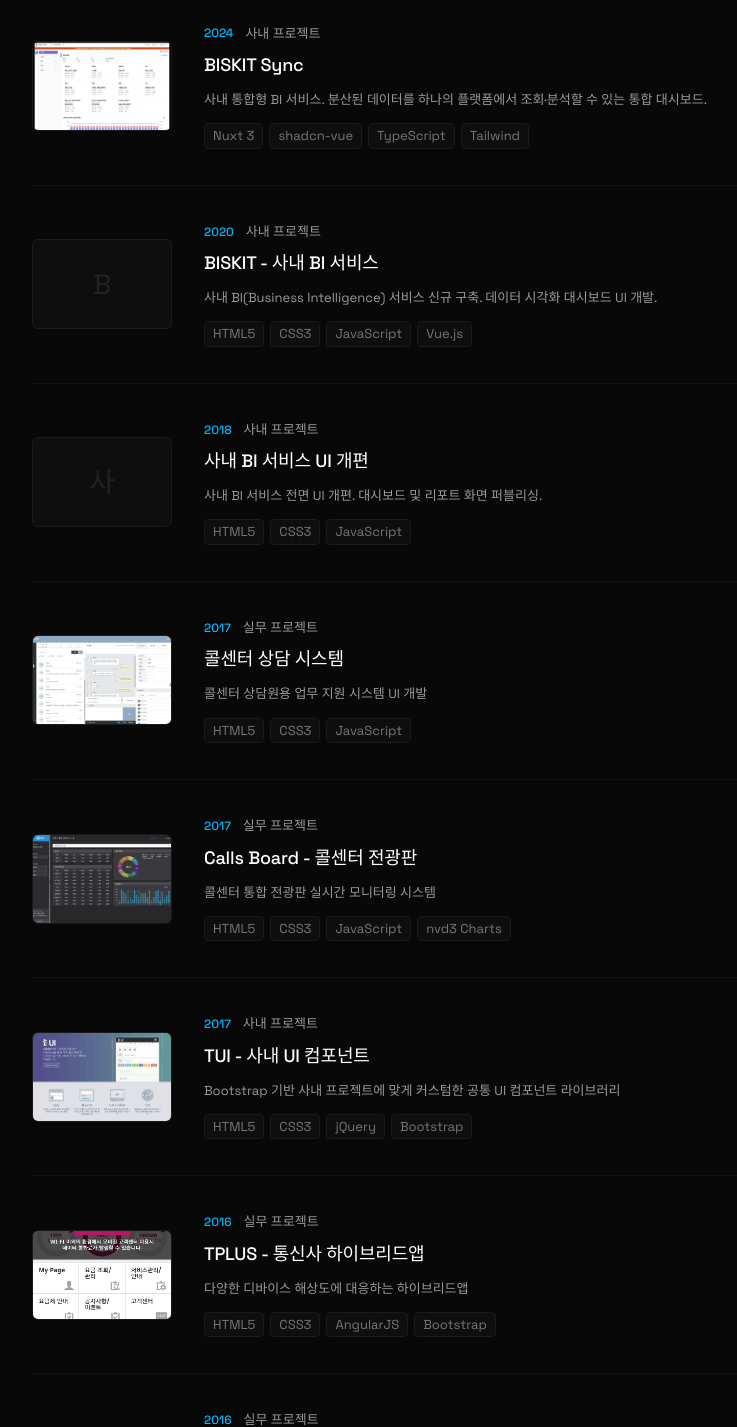
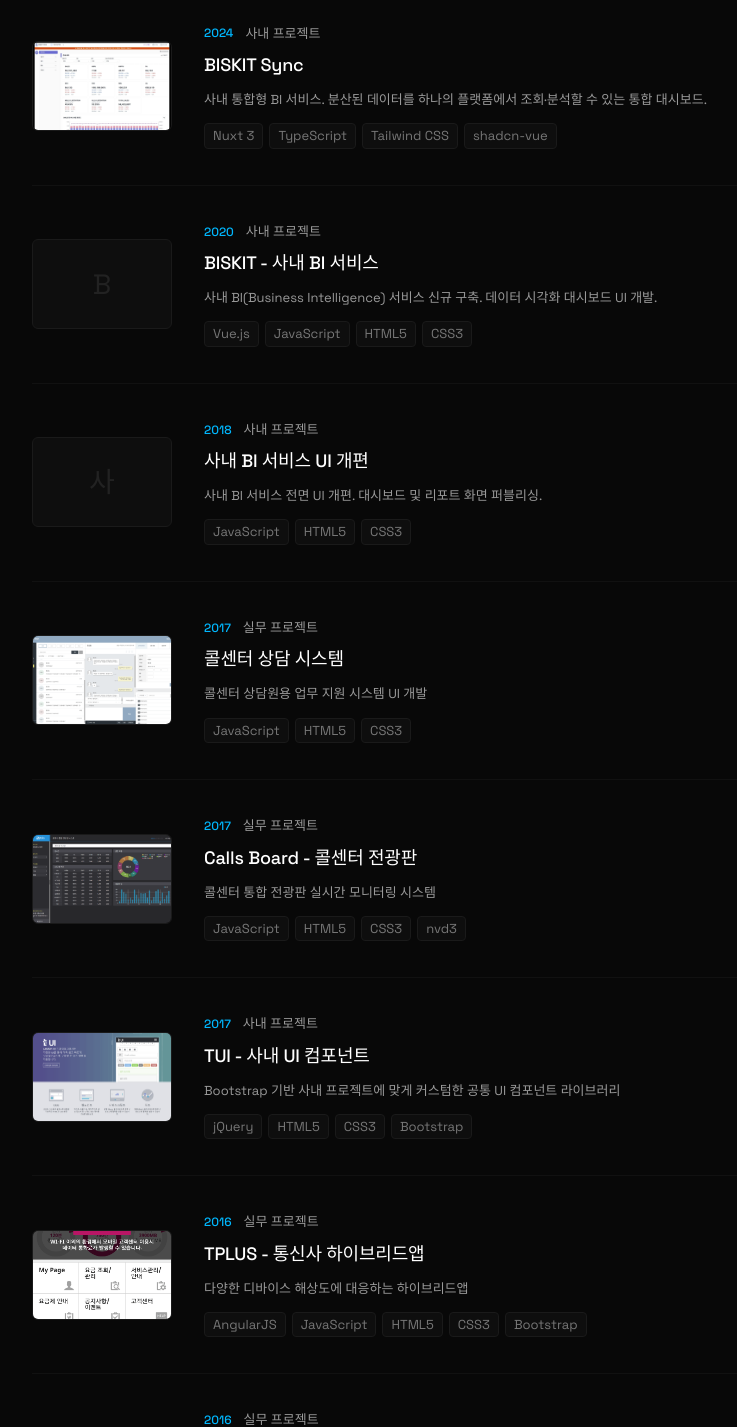
Before and after one commit to idisgh/portfolio, a Nuxt app: page /work in a window 1280 px wide. Shown: the part 1920-3347 px from the top of the page, without its empty margins (88-825 px from the left). Built offline with nearby package versions, Linux system fonts and the light colour scheme; a web font is replaced by a local one.

Commit message:
chore(data): 기술 태그 표기 통일, 툴 항목 추가, airang Storybook 태그, Preview 버튼 텍스트 변경

```diff
--- a/app/data/portfolio.ts
+++ b/app/data/portfolio.ts
@@ -47,7 +47,7 @@
 export const skills = {
   markup: ['HTML5', 'CSS3 (SCSS)', 'Tailwind CSS', 'Responsive Web', 'Web Accessibility'],
   frontend: ['JavaScript (ES6+)', 'TypeScript', 'Vue.js', 'Nuxt.js', 'jQuery'],
-  tools: ['Git', 'Figma', 'Zeplin', 'Shadcn-vue', 'ECharts'],
+  tools: ['Git', 'GitLab', 'Figma', 'Zeplin', 'Shadcn-vue', 'Highcharts', 'ECharts'],
 }
 
 export const projects = [
@@ -58,7 +58,7 @@
     year: 2026,
     type: '개인 프로젝트',
     role: 'UI 기획 및 개발',
-    tech: ['Vue3', 'Nuxt', 'TypeScript', 'Tailwind', 'Supabase'],
+    tech: ['Nuxt 3', 'TypeScript', 'Tailwind CSS', 'Supabase', 'Storybook'],
     desc: '한국어 AI 도구 검색·비교 플랫폼. 130개 이상의 도구, 12개 카테고리. 자율 큐레이션 에이전트 시스템으로 매일 자동 업데이트.',
     thumb: '/images/img_po_airang.jpg',
     link: 'https://airang-nine.vercel.app/',
@@ -70,7 +70,7 @@
     year: 2026,
     type: '개인 프로젝트',
     role: 'UI 기획 및 개발',
-    tech: ['Nuxt 3', 'Tailwind', 'yahoo-finance2'],
+    tech: ['Nuxt 3', 'TypeScript', 'Tailwind CSS', 'Yahoo Finance API'],
     desc: '추천 종목의 추천일 대비 실시간 수익률 추적 대시보드.',
     thumb: '/images/img_po_stock.png',
     link: 'https://stock-tracker-steel-phi.vercel.app/',
@@ -82,7 +82,7 @@
     year: 2026,
     type: '사내 프로젝트',
     role: 'UI 기획 및 개발',
-    tech: ['Nuxt 3', 'Tailwind', 'TypeScript', 'Jira API'],
+    tech: ['Nuxt 3', 'TypeScript', 'Tailwind CSS', 'Jira API'],
     desc: 'Jira 티켓 기반 권한 관리 POC. 게임별 권한 등급 설정, 일괄 부여, Slack 알림, Jira 댓글 자동 등록.',
     thumb: '/images/img_po_permission.png',
     link: null,
@@ -96,7 +96,7 @@
     year: 2025,
     type: '사내 프로젝트',
     role: '화면 기획 및 UI 개발',
-    tech: ['Vue3', 'Nuxt', 'TypeScript', 'Tailwind', 'Shadcn-vue'],
+    tech: ['Vue 3', 'Nuxt 3', 'TypeScript', 'Tailwind CSS', 'shadcn-vue'],
     desc: '음성·배너·텍스트·클립·3D 모델링 생성 등 AI 콘텐츠 제작 플랫폼',
     thumb: null,
     link: null,
@@ -108,7 +108,7 @@
     year: 2025,
     type: '개인 프로젝트',
     role: 'UI 기획 및 개발',
-    tech: ['Nuxt 3', 'Gemini API', 'Tailwind'],
+    tech: ['Nuxt 3', 'TypeScript', 'Tailwind CSS', 'Gemini API'],
     desc: '게임 사전등록 페이지 자동 생성기. Gemini AI 기반 아이콘·콘텐츠 자동화.',
     thumb: null,
     link: null,
@@ -121,7 +121,7 @@
     year: 2026,
     type: '사내 프로젝트',
     role: 'UI 기획 및 개발',
-    tech: ['Vue3', 'Nuxt 4', 'TypeScript', 'Tailwind', 'Shadcn-vue'],
+    tech: ['Vue 3', 'Nuxt 4', 'TypeScript', 'Tailwind CSS', 'shadcn-vue'],
     desc: '게임 애널리틱스 대시보드 UI 개편. 20여 개 게임을 한눈에 탐색하는 3가지 디자인 시안(Grid, Mega Menu, Command Palette) 프로토타입.',
     thumb: '/images/img_po_analytics.png',
     link: 'https://game-analytics-redesign.vercel.app/',
@@ -134,7 +134,7 @@
     year: 2024,
     type: '사내 프로젝트',
     role: 'UI 기획 및 개발',
-    tech: ['Nuxt 3', 'shadcn-vue', 'TypeScript', 'Tailwind'],
+    tech: ['Nuxt 3', 'TypeScript', 'Tailwind CSS', 'shadcn-vue'],
     desc: '사내 통합형 BI 서비스. 분산된 데이터를 하나의 플랫폼에서 조회·분석할 수 있는 통합 대시보드.',
     thumb: '/images/img_po_biskit_sync.jpg',
     link: null,
@@ -146,7 +146,7 @@
     year: 2020,
     type: '사내 프로젝트',
     role: 'UI / 퍼블리싱',
-    tech: ['HTML5', 'CSS3', 'JavaScript', 'Vue.js'],
+    tech: ['Vue.js', 'JavaScript', 'HTML5', 'CSS3'],
     desc: '사내 BI(Business Intelligence) 서비스 신규 구축. 데이터 시각화 대시보드 UI 개발.',
     thumb: null,
     link: null,
@@ -158,7 +158,7 @@
     year: 2018,
     type: '사내 프로젝트',
     role: 'UI / 퍼블리싱',
-    tech: ['HTML5', 'CSS3', 'JavaScript'],
+    tech: ['JavaScript', 'HTML5', 'CSS3'],
     desc: '사내 BI 서비스 전면 UI 개편. 대시보드 및 리포트 화면 퍼블리싱.',
     thumb: null,
     link: null,
@@ -170,7 +170,7 @@
     year: 2017,
     type: '실무 프로젝트',
     role: 'UI / 퍼블리싱',
-    tech: ['HTML5', 'CSS3', 'JavaScript'],
+    tech: ['JavaScript', 'HTML5', 'CSS3'],
     desc: '콜센터 상담원용 업무 지원 시스템 UI 개발',
     thumb: '/images/img_po_callcenter.png',
     link: null,
@@ -182,7 +182,7 @@
     year: 2017,
     type: '실무 프로젝트',
     role: 'UI / 퍼블리싱',
-    tech: ['HTML5', 'CSS3', 'JavaScript', 'nvd3 Charts'],
+    tech: ['JavaScript', 'HTML5', 'CSS3', 'nvd3'],
     desc: '콜센터 통합 전광판 실시간 모니터링 시스템',
     thumb: '/images/img_po_board.png',
     link: null,
@@ -194,7 +194,7 @@
     year: 2016,
     type: '실무 프로젝트',
     role: 'UI / 퍼블리싱',
-    tech: ['HTML5', 'CSS3', 'AngularJS', 'Bootstrap'],
+    tech: ['AngularJS', 'JavaScript', 'HTML5', 'CSS3', 'Bootstrap'],
     desc: '다양한 디바이스 해상도에 대응하는 하이브리드앱',
     thumb: '/images/img_po_tplus.png',
     link: null,
@@ -206,7 +206,7 @@
     year: 2016,
     type: '실무 프로젝트',
     role: 'UI / 퍼블리싱',
-    tech: ['HTML5', 'CSS3', 'Swiper', 'jQuery'],
+    tech: ['jQuery', 'HTML5', 'CSS3', 'Swiper'],
     desc: '모바일 특화 도서 서비스 하이브리드앱',
     thumb: '/images/img_po_bnl2.png',
     link: null,
@@ -218,7 +218,7 @@
     year: 2016,
     type: '실무 프로젝트',
     role: 'UI / 퍼블리싱',
-    tech: ['HTML5', 'CSS3', 'jQuery'],
+    tech: ['jQuery', 'HTML5', 'CSS3'],
     desc: 'T스토어 앱 리뉴얼 UI 개발',
     thumb: '/images/img_po_tstore2.png',
     link: null,
@@ -231,7 +231,7 @@
     year: 2016,
     type: '실무 프로젝트',
     role: 'UI / 퍼블리싱',
-    tech: ['HTML5', 'CSS3', 'jQuery'],
+    tech: ['jQuery', 'HTML5', 'CSS3'],
     desc: '이유다이렉트 프로모션 이벤트 페이지',
     thumb: '/images/img_po_hkevt.png',
     link: null,
@@ -243,7 +243,7 @@
     year: 2015,
     type: '실무 프로젝트',
     role: 'UI / 퍼블리싱',
-    tech: ['HTML5', 'CSS3', 'jQuery'],
+    tech: ['jQuery', 'HTML5', 'CSS3'],
     desc: '렛미인 서비스 모바일웹 UI 개발',
     thumb: '/images/img_po_let.png',
     link: null,
@@ -255,7 +255,7 @@
     year: 2015,
     type: '실무 프로젝트',
     role: 'UI / 퍼블리싱',
-    tech: ['HTML5', 'CSS3', 'jQuery'],
+    tech: ['jQuery', 'HTML5', 'CSS3'],
     desc: '기업 식대 관리 서비스 앱 UI 개발',
     thumb: '/images/img_po_ticket.png',
     link: null,
@@ -267,7 +267,7 @@
     year: 2017,
     type: '사내 프로젝트',
     role: 'UI / 퍼블리싱',
-    tech: ['HTML5', 'CSS3', 'jQuery', 'Bootstrap'],
+    tech: ['jQuery', 'HTML5', 'CSS3', 'Bootstrap'],
     desc: 'Bootstrap 기반 사내 프로젝트에 맞게 커스텀한 공통 UI 컴포넌트 라이브러리',
     thumb: '/images/img_po_tui.png',
     link: null,
@@ -279,7 +279,7 @@
     year: 2015,
     type: '실무 프로젝트',
     role: 'UI / 퍼블리싱',
-    tech: ['HTML5', 'CSS3', 'jQuery'],
+    tech: ['jQuery', 'HTML5', 'CSS3'],
     desc: '모바일 알림 서비스 UI 개발',
     thumb: '/images/img_po_nms.png',
     link: null,
@@ -291,7 +291,7 @@
     year: 2014,
     type: '실무 프로젝트',
     role: 'UI / 퍼블리싱',
-    tech: ['HTML5', 'CSS3', 'jQuery Mobile'],
+    tech: ['jQuery Mobile', 'HTML5', 'CSS3'],
     desc: '택시 서비스 모바일웹 UI 개발',
     thumb: '/images/img_po_taxim.jpg',
     link: null,
@@ -303,7 +303,7 @@
     year: 2015,
     type: '실무 프로젝트',
     role: 'UI / 퍼블리싱',
-    tech: ['HTML5', 'CSS3', 'jQuery'],
+    tech: ['jQuery', 'HTML5', 'CSS3'],
     desc: '반응형 하이브리드 앱 UI 구현',
     thumb: '/images/img_po_bread.png',
     link: null,
@@ -315,7 +315,7 @@
     year: 2014,
     type: '실무 프로젝트',
     role: 'UI / 퍼블리싱',
-    tech: ['HTML5', 'CSS3', 'jQuery', 'MA인증'],
+    tech: ['jQuery', 'HTML5', 'CSS3', '모바일 접근성 인증'],
     desc: '시각장애인 접근성을 고려한 앱. 모바일 접근성 인증 획득.',
     thumb: '/images/img_po_bis.png',
     link: null,
@@ -327,7 +327,7 @@
     year: 2014,
     type: '실무 프로젝트',
     role: 'UI / 퍼블리싱',
-    tech: ['HTML5', 'CSS3', 'jQuery'],
+    tech: ['jQuery', 'HTML5', 'CSS3'],
     desc: '북앤라이프 도서 서비스 초기 앱 UI 개발',
     thumb: '/images/img_po_bnl.png',
     link: null,
@@ -339,7 +339,7 @@
     year: 2014,
     type: '실무 프로젝트',
     role: 'UI / 퍼블리싱',
-    tech: ['HTML5', 'CSS3', 'jQuery'],
+    tech: ['jQuery', 'HTML5', 'CSS3'],
     desc: 'T스토어 서비스 초기 UI 개발',
     thumb: '/images/img_po_tstore.png',
     link: null,
@@ -352,7 +352,7 @@
     year: 2013,
     type: '실무 프로젝트',
     role: 'UI / 퍼블리싱',
-    tech: ['HTML5', 'CSS3', 'jQuery'],
+    tech: ['jQuery', 'HTML5', 'CSS3'],
     desc: 'TDC 서비스 UI 개발',
     thumb: '/images/img_po_tdc.png',
     link: null,
@@ -364,7 +364,7 @@
     year: 2013,
     type: '실무 프로젝트',
     role: 'UI / 퍼블리싱',
-    tech: ['HTML5', 'CSS3', 'JavaScript'],
+    tech: ['JavaScript', 'HTML5', 'CSS3'],
     desc: '다양한 모바일 디바이스 해상도 에뮬레이션 UI',
     thumb: '/images/img_po_emul.png',
     link: null,
@@ -376,7 +376,7 @@
     year: 2012,
     type: '실무 프로젝트',
     role: 'UI / 퍼블리싱',
-    tech: ['HTML5', 'CSS3', 'jQuery Mobile'],
+    tech: ['jQuery Mobile', 'HTML5', 'CSS3'],
     desc: '공공기관용 모바일웹 서비스 구축',
     thumb: '/images/img_po_geps.jpg',
     link: null,
@@ -388,7 +388,7 @@
     year: 2012,
     type: '실무 프로젝트',
     role: 'UI / 퍼블리싱',
-    tech: ['HTML', 'CSS', 'jQuery'],
+    tech: ['jQuery', 'HTML', 'CSS'],
     desc: '병원 홈페이지 웹 퍼블리싱',
     thumb: '/images/img_po_smile.jpg',
     link: null,
@@ -401,7 +401,7 @@
     year: 2012,
     type: '실무 프로젝트',
     role: '웹 퍼블리싱',
-    tech: ['HTML', 'CSS', 'jQuery'],
+    tech: ['jQuery', 'HTML', 'CSS'],
     desc: '사내 양돈 시스템 웹 퍼블리싱',
     thumb: '/images/img_po_sunjin.jpg',
     link: null,
@@ -413,7 +413,7 @@
     year: 2012,
     type: '실무 프로젝트',
     role: 'UI / 퍼블리싱',
-    tech: ['HTML', 'CSS', 'jQuery'],
+    tech: ['jQuery', 'HTML', 'CSS'],
     desc: '제조업 홈페이지 웹 퍼블리싱',
     thumb: '/images/img_po_sh.jpg',
     link: null,
@@ -425,7 +425,7 @@
     year: 2012,
     type: '실무 프로젝트',
     role: 'UI / 퍼블리싱',
-    tech: ['HTML', 'CSS', 'jQuery'],
+    tech: ['jQuery', 'HTML', 'CSS'],
     desc: '로코모 서비스 웹 퍼블리싱',
     thumb: '/images/img_po_rocomo.jpg',
     link: null,
@@ -437,7 +437,7 @@
     year: 2012,
     type: '실무 프로젝트',
     role: '웹 퍼블리싱',
-    tech: ['HTML', 'CSS', 'jQuery'],
+    tech: ['jQuery', 'HTML', 'CSS'],
     desc: '유명 클럽 예약 및 홍보 서비스 웹 퍼블리싱',
     thumb: '/images/img_po_fix.jpg',
     link: null,
@@ -449,7 +449,7 @@
     year: 2012,
     type: '실무 프로젝트',
     role: 'UI / 퍼블리싱',
-    tech: ['HTML', 'CSS', 'jQuery'],
+    tech: ['jQuery', 'HTML', 'CSS'],
     desc: '스티커 디자인 전자상거래 서비스 웹 퍼블리싱',
     thumb: '/images/img_po_tikeo.jpg',
     link: null,
@@ -461,7 +461,7 @@
     year: 2012,
     type: '실무 프로젝트',
     role: '웹 퍼블리싱',
-    tech: ['HTML5', 'CSS3', 'jQuery'],
+    tech: ['jQuery', 'HTML5', 'CSS3'],
     desc: '어린이병원 웹 퍼블리싱',
     thumb: '/images/img_po_child.jpg',
     link: null,
@@ -473,7 +473,7 @@
     year: 2013,
     type: '실무 프로젝트',
     role: '웹 퍼블리싱',
-    tech: ['HTML', 'CSS', 'jQuery'],
+    tech: ['jQuery', 'HTML', 'CSS'],
     desc: '신제품 홍보 서비스 웹 퍼블리싱',
     thumb: '/images/img_po_kumho.jpg',
     link: null,
--- a/app/pages/work.vue
+++ b/app/pages/work.vue
@@ -64,7 +64,7 @@
               target="_blank"
               class="inline-flex items-center text-[11px] font-normal text-accent rounded-full px-2.5 py-0.5 no-underline flex-shrink-0 transition-colors duration-200"
               style="background: color-mix(in srgb, var(--accent) 8%, transparent); border: 1px solid color-mix(in srgb, var(--accent) 30%, transparent);"
-            >Live</a>
+            >Preview</a>
           </div>
           <p class="text-[13px] text-[#999] leading-[1.7] mb-3 max-w-xl">{{ project.desc }}</p>
           <div class="flex flex-wrap gap-1.5">
```
Also changed, not shown: 1 other file (tests, documents, lock files or other folders).
